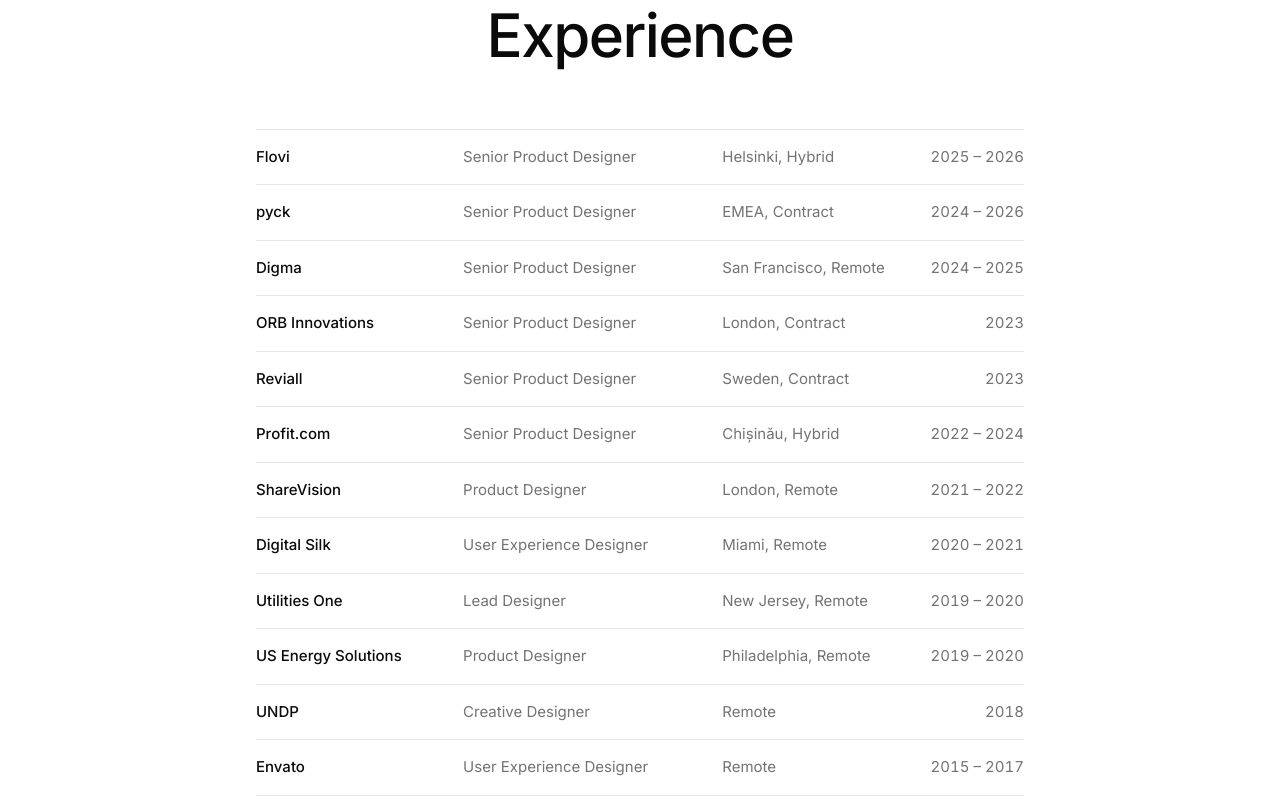
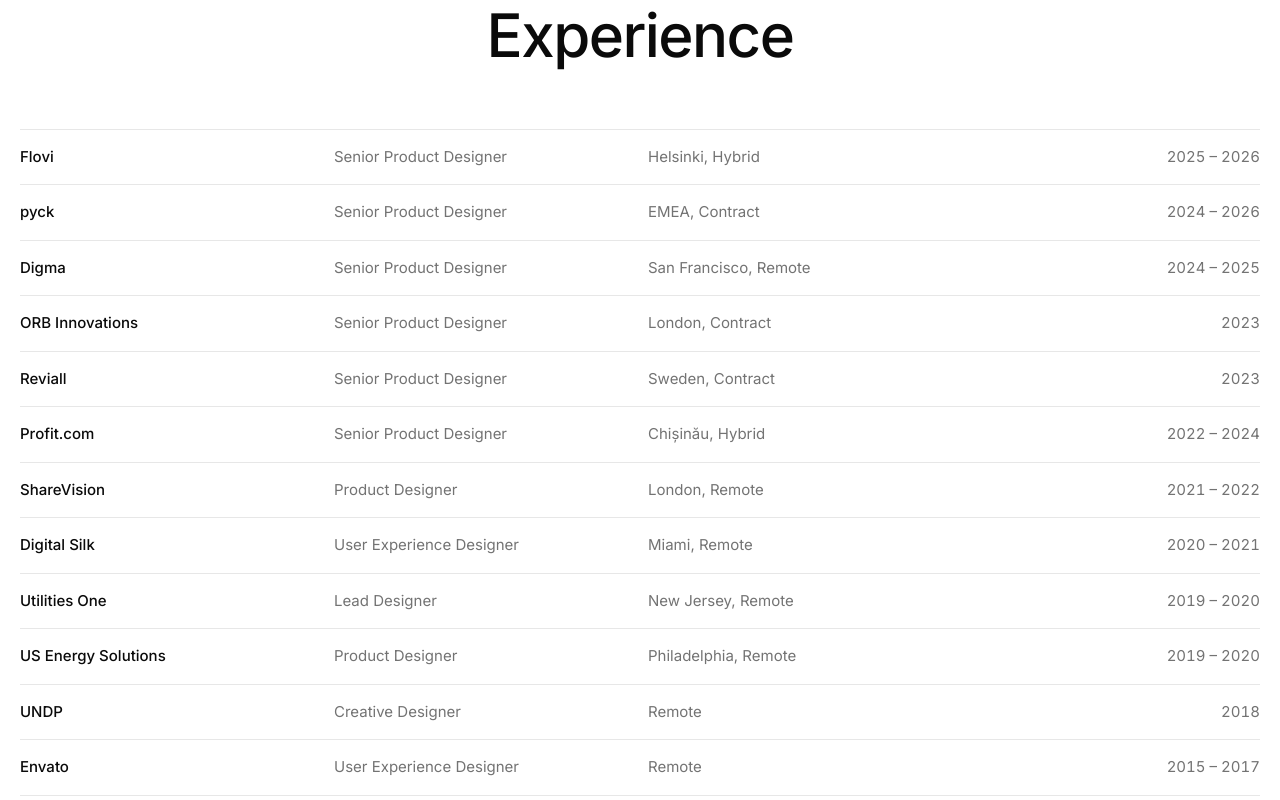
Before and after one commit to ionuiux/ioncazac-portfolio, a Next.js app: page / in a window 1280 px wide. Shown: the part 5220-6020 px from the top of the page. Built offline with nearby package versions, Linux system fonts and the light colour scheme.

Commit message:
Make the experience table full width
Drops the 768px cap so the table spans the page container, with four even
columns on large screens.

Co-Authored-By: Claude Opus 5.5 <noreply@anthropic.com>

```diff
--- a/src/app/page.tsx
+++ b/src/app/page.tsx
@@ -181,11 +181,11 @@ export default function Home() {
       {/* Experience */}
       <section id="experience" className="border-t border-line pt-20 pb-24 sm:pt-24">
         <h2 className="text-center text-4xl font-medium tracking-tight sm:text-6xl">Experience</h2>
-        <ul className="mx-auto mt-12 max-w-3xl divide-y divide-line border-y border-line sm:mt-16">
+        <ul className="mt-12 divide-y divide-line border-y border-line sm:mt-16">
           {experience.map((job) => (
             <li
               key={`${job.company}-${job.dates}`}
-              className="grid grid-cols-[minmax(0,1fr)_7rem] gap-x-4 py-4 text-[15px] sm:grid-cols-[minmax(0,1.1fr)_minmax(0,1.4fr)_minmax(0,1fr)_7rem]"
+              className="grid grid-cols-[minmax(0,1fr)_7rem] gap-x-4 py-4 text-[15px] sm:grid-cols-[minmax(0,1.1fr)_minmax(0,1.4fr)_minmax(0,1fr)_7rem] lg:grid-cols-4"
             >
               <span className="font-medium">{job.company}</span>
               <span className="order-3 col-span-2 text-muted sm:order-none sm:col-span-1">{job.role}</span>
```
